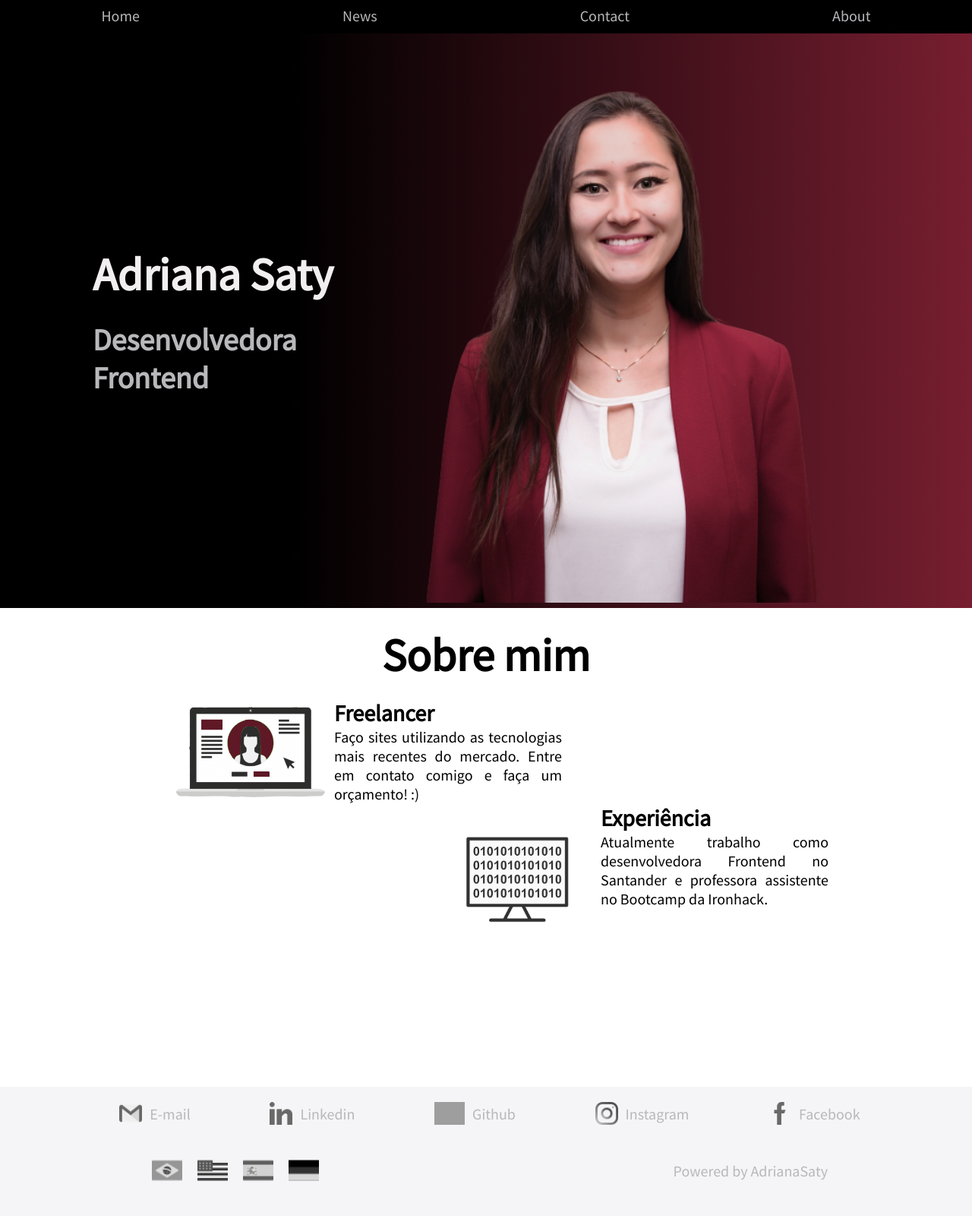
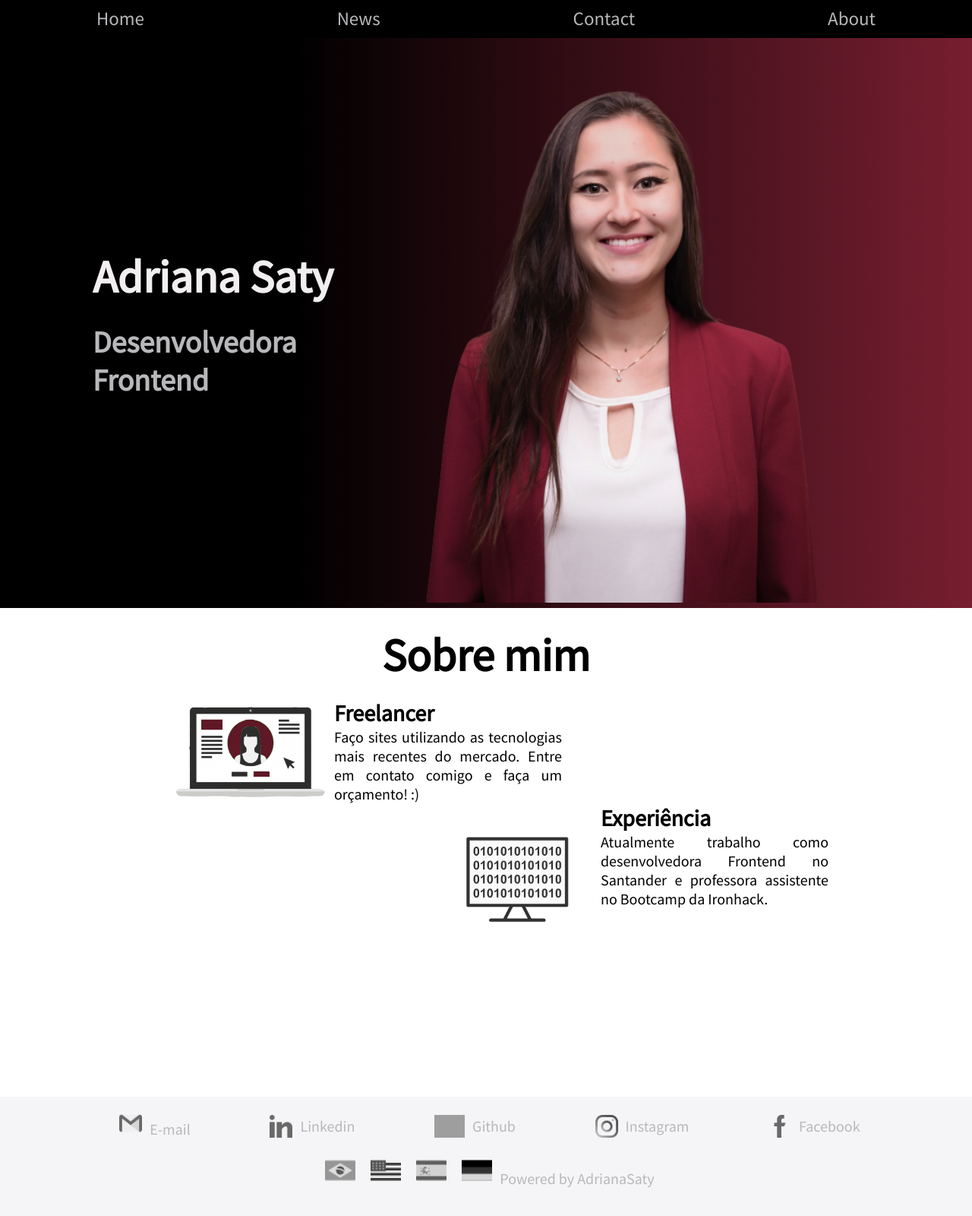
Before and after one commit to AdrianaSaty/AdrianaSaty, a React (Create React App) app: page / in a window 1280 px wide. Shown: the whole page at 76% size. Built offline with nearby package versions, Linux system fonts and the light colour scheme; grey boxes are pictures that could not be loaded.

Commit message:
viewport size at home corrections

```diff
--- a/src/App.css
+++ b/src/App.css
@@ -12,7 +12,7 @@ h2 {  font-size: 20px; }
     h2 { font-size: 40px; }
     h3 { font-size: 30px; }
     p { font-size: 20px; }
-    a { font-size: 20px; }
+    a { font-size: 25px; }
 
 }
 
--- a/src/components/Footer/Footer.css
+++ b/src/components/Footer/Footer.css
@@ -11,21 +11,6 @@
     display: none;
 }
 
-.email:hover {
-     color: #F44336;
-}
-
-.linkedin:hover {
-    color: #1975D2;
-}
-
-.instagram:hover {
-    color: #A229A8;
-}
-
-.fb:hover {
-    color: #1975D2;
-}
 
 .links {
     display: flex;
@@ -40,8 +25,37 @@
 }
 
 .links img:hover {
+    filter: grayscale(0%);
+}
+
+.links > div:hover .email{
+     color: #F44336;
+     filter: grayscale(0%);
+     height: 30px;
+}
+
+.links > div:hover .linkedin{
+    color: #1975D2;
+    filter: grayscale(0%);
     height: 30px;
+}
+
+.links > div:hover .instagram{
+    color: #A229A8;
     filter: grayscale(0%);
+    height: 30px;
+}
+
+.links > div:hover .github{
+    color: #6472C3;
+    filter: grayscale(0%);
+    height: 30px;
+}
+
+.links > div:hover .facebook{
+    color: #1975D2;
+    filter: grayscale(0%);
+    height: 30px;
 }
 
 .name-countries {
@@ -51,7 +65,7 @@
 .countries {
     display: flex;
     justify-content: center;
-    padding: 20px 0;
+    padding-bottom: 10px;
 
 }
 
@@ -65,6 +79,14 @@
 .countries img:hover {
     height: 30px;
     filter: grayscale(0%);
+}
+
+.powered-by:hover {
+    color: black;
+}
+
+a {
+    text-decoration: none;
 }
 
 @media (min-width: 450px) {
@@ -89,7 +111,7 @@
 
     .name-countries {
         display: flex;
-        justify-content: space-between;
+        justify-content: center;
         align-items: center;
         padding: 0px 190px 20px 190px;
 
@@ -114,5 +136,4 @@
         display: initial;
     }
 
-
 }
--- a/src/components/Footer/Footer.js
+++ b/src/components/Footer/Footer.js
@@ -15,25 +15,27 @@ function Footer() {
     return (
         <div className="footer">
             <div className="links">
-                <div className="d-flex justify-content-center align-items-center">
-                    <img src={email} alt="email" className="email"></img>
-                    <p className="icon-name email">E-mail</p>
+                <div className="d-flex justify-content-center align-items-center teste">
+                    <a href="mailto:adri-saty@hotmail.com" class="email-lnk">
+                        <img src={email} alt="email" className="email"></img>
+                        <p className="icon-name email">E-mail</p>
+                    </a>
                 </div>
                 <div className="d-flex justify-content-center align-items-center">
-                    <img src={ln} alt="ln" className="ln"></img>
+                    <img src={ln} alt="ln" className="linkedin"></img>
                     <p className="icon-name linkedin">Linkedin</p>
                 </div>
                 <div className="d-flex justify-content-center align-items-center">
-                    <img src={github} alt="insta" className="insta"></img>
+                    <img src={github} alt="github" className="github"></img>
                     <p className="icon-name github">Github</p>
                 </div>
                 <div className="d-flex justify-content-center align-items-center">
-                    <img src={insta} alt="insta" className="insta"></img>
+                    <img src={insta} alt="insta" className="instagram"></img>
                     <p className="icon-name instagram">Instagram</p>
                 </div>
                 <div className="d-flex justify-content-center align-items-center">
-                    <img src={fb} alt="fb"></img>
-                    <p className="icon-name fb">Facebook</p>
+                    <img src={fb} alt="fb" className="facebook"></img>
+                    <p className="icon-name facebook">Facebook</p>
                 </div>
             </div>
             <div className="name-countries">
@@ -43,7 +45,7 @@ function Footer() {
                     <img src={espanha} alt="espanha"></img>
                     <img src={alemanha} alt="alemanha"></img>
                 </div>
-                <p className="txt-center">
+                <p className="txt-center powered-by">
                     Powered by AdrianaSaty
                 </p>
             </div>
--- a/src/components/Header/Header.css
+++ b/src/components/Header/Header.css
@@ -31,7 +31,7 @@ p {
 
 @media (min-width: 450px) {
   .header {
-    height: calc(100vh - 44px);
+    height: calc(100vh - 50px);
   }
 
   .txt-header {
@@ -42,7 +42,7 @@ p {
     padding-right: 200px;
     height: 85vh;
     position: relative;
-    top: 33px;
+    top: 30px;
   }
 
   p {
--- a/src/components/Navbar/Navbar.css
+++ b/src/components/Navbar/Navbar.css
@@ -26,6 +26,6 @@ li a:hover {
 
 @media (min-width: 450px) {
   .navbar {
-    height: 44px;
+    height: 50px;
   }
 }
--- a/src/components/Pages/Home/Home.css
+++ b/src/components/Pages/Home/Home.css
@@ -2,7 +2,7 @@
   height: 55vh;
   width: 100%;
   background-color: white;
-  padding: 0 20px;
+  padding: 0 40px 0 20px;
   color: black;
 }
 
@@ -22,10 +22,14 @@
   display: flex;
 }
 
+.feature-txt {
+    text-align: left;
+}
+
 @media (min-width: 450px) {
   .section {
     padding: 0 230px;
-    height: calc(100vh - 170px);
+    height: calc(100vh - 157px);
   }
 
   .section img {
@@ -55,4 +59,8 @@
   .feature2 p {
     width: 300px;
   }
+
+  .feature-txt {
+    text-align: justify;
 }
+}
--- a/src/components/Pages/Home/Home.js
+++ b/src/components/Pages/Home/Home.js
@@ -17,7 +17,7 @@ function Home() {
                         <img src={curriculum} alt="curriculum"></img>
                         <div className="">
                             <h3>Freelancer</h3>
-                            <p className="txt-justify">
+                            <p className="feature-txt">
                                 Faço sites utilizando as tecnologias mais recentes do mercado.
                                 Entre em contato comigo e faça um orçamento! :)
                         </p>
@@ -28,7 +28,7 @@ function Home() {
                             <img src={computer} alt="computer"></img>
                             <div className="">
                                 <h3>Experiência</h3>
-                                <p className="txt-justify">
+                                <p className="feature-txt">
                                     Atualmente trabalho como desenvolvedora Frontend no Santander
                                     e professora assistente no Bootcamp da Ironhack.
                                 </p>
```
